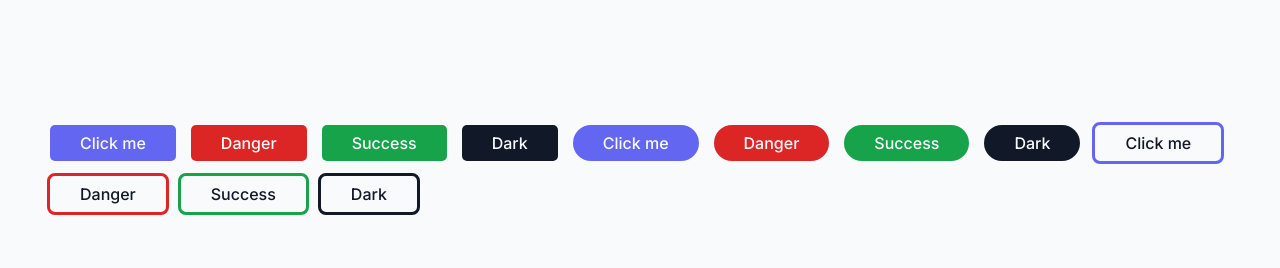
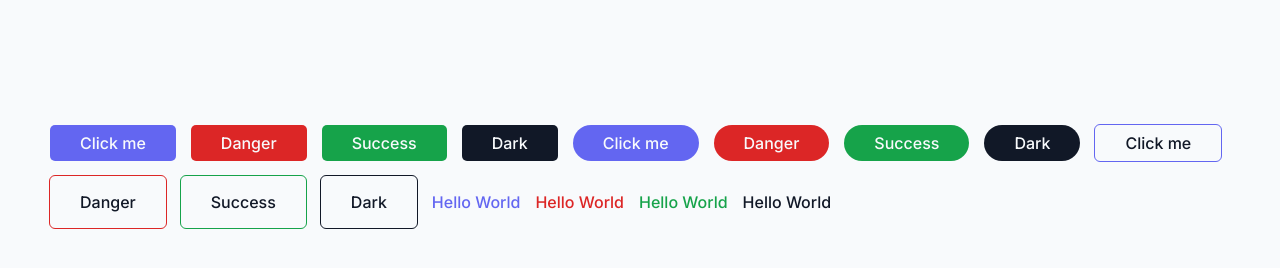
Before and after one commit to Tim-Fromentin/css_frame, a website: page index.html in a window 1280 px wide. Drawn offline with nearby package versions, Linux system fonts and the light colour scheme; files that its build step writes are made by us from their sources.

Commit message:
feat: create mixin for each color

```diff
--- a/index.html
+++ b/index.html
@@ -21,6 +21,11 @@
       <button class="btn btn--outline btn--danger">Danger</button>
       <button class="btn btn--outline btn--success">Success</button>
       <button class="btn btn--outline btn--dark">Dark</button>
+
+      <p class="color--primary">Hello World</p>
+      <p class="color--danger">Hello World</p>
+      <p class="color--success">Hello World</p>
+      <p class="color--text">Hello World</p>
     </div>
   </body>
 </html>
--- a/styles/components/_btn.scss
+++ b/styles/components/_btn.scss
@@ -1,12 +1,7 @@
 @use "../settings/variables" as *;
+@use "../tools/color-utils" as *;
+@use "../settings/colors" as *;
 @use "sass:color";
-
-$colors: (
-  primary: $color-primary-500,
-  danger: $color-danger,
-  success: $color-success,
-  dark: $color-text,
-);
 
 .btn {
   display: inline-flex;
@@ -21,7 +16,7 @@ $colors: (
   transition: background-color 0.3s ease-in-out, outline-color .3s ease-in-out, color .3s ease-in-out;
 }
 
-@each $name, $color in $colors {
+@include each-color($colors) using ($name, $color) {
   .btn--#{$name} {
     background-color: $color;
     color: $color-bg;
@@ -41,7 +36,7 @@ $colors: (
 }
 
 
-@each $name, $color in $colors {
+@include each-color($colors) using ($name, $color) {
   .btn--#{$name} {
     background-color: $color;
     color: $color-bg;
@@ -50,7 +45,7 @@ $colors: (
   .btn--#{$name}.btn--outline {
     background-color: $color-bg;
     color: $color-text;
-    outline: 3px solid $color;
+    outline: 1px solid $color;
   }
     .btn--#{$name}.btn--outline:hover {
     background-color: $color;
--- /dev/null
+++ b/styles/settings/_colors.scss
@@ -0,0 +1,8 @@
+@use "../settings/variables" as *;
+
+$colors: (
+  primary: $color-primary-500,
+  danger: $color-danger,
+  success: $color-success,
+  dark: $color-text,
+);
--- /dev/null
+++ b/styles/tools/_color-utils.scss
@@ -0,0 +1,5 @@
+@mixin each-color($colors) {
+  @each $name, $color in $colors {
+    @content ($name, $color);
+  }
+}
--- /dev/null
+++ b/styles/utilities/color.scss
@@ -0,0 +1,8 @@
+@use "../settings/colors" as *;
+@use "../tools/color-utils" as *;
+
+@include each-color($colors) using ($name, $color) {
+  .color--#{$name} {
+    color: $color;
+  }
+}
```
Also changed, not shown: styles/utilities/color.css (deleted).
